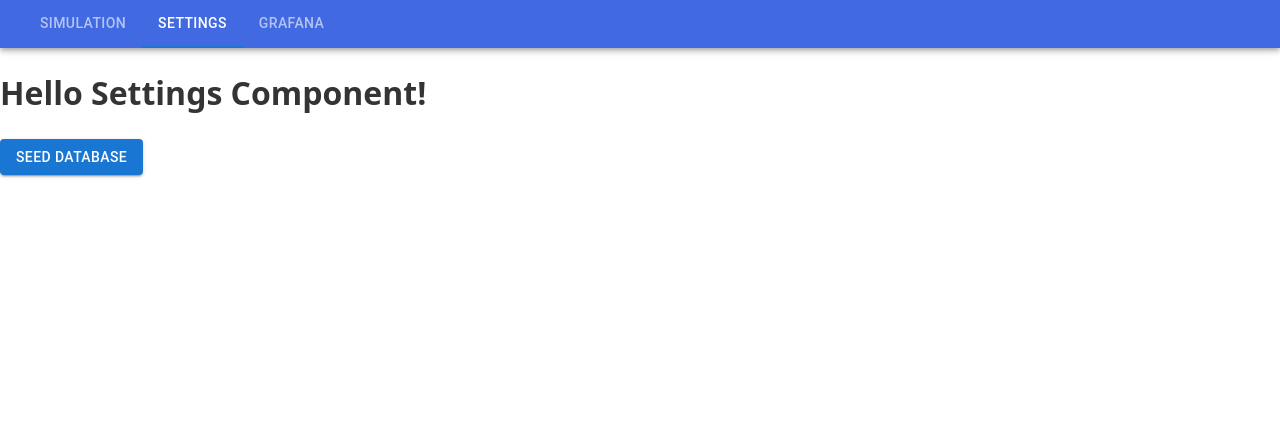
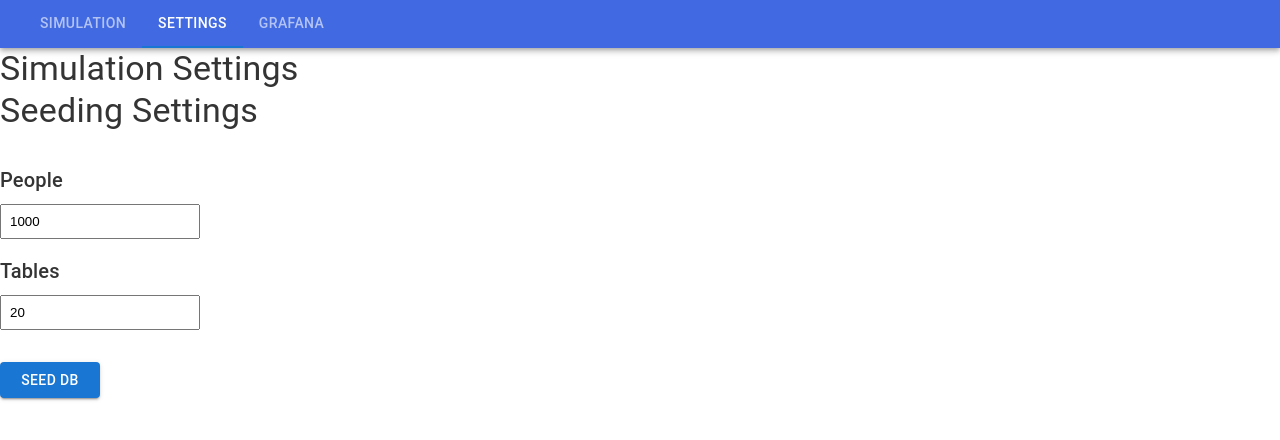
Before and after one commit to Mionuel/unicaf, a React app in the folder frontend/: page /settings in a window 1280 px wide. Shown: the top 440 px of the page. Built offline with nearby package versions, Linux system fonts and the light colour scheme; the HTML template or start-up script is replaced by a standard one.

Commit message:
feat: added the ability to change some seeding settings (total people, total tables)

```diff
--- a/frontend/src/features/settings/SettingsPage.jsx
+++ b/frontend/src/features/settings/SettingsPage.jsx
@@ -1,20 +1,70 @@
-import { Button } from "@mui/material";
+import { Button, Stack, Typography } from "@mui/material";
+import { useState } from "react";
+import NumberField from "src/features/settings/components/NumberField";
 import { seedDB } from "src/features/settings/services/settings_service";
 
 function SettingsPage() {
-  const greeting = "Hello Settings Component!";
+  // const [simSettings, setSimSettings] = useState({
+  //   peoplePerSecond: 2,
+  //   simulationInterval: 0.2,
+  //   maxQueueSize: 50,
+  // });
+
+  // const handleSimChange = (key) => (event) => {
+  //   const newValue = event?.target ? Number(event.target.value) : Number(event);
+  //   setSimSettings((prev) => ({ ...prev, [key]: newValue }));
+  // };
+
+  const [seedSettings, setSeedSettings] = useState({
+    peopleTotal: 1000,
+    tablesTotal: 20,
+  });
+
+  // Curried function for Seeding Settings
+  const handleSeedChange = (key) => (event) => {
+    const newValue = event?.target ? Number(event.target.value) : Number(event);
+    setSeedSettings((prev) => ({ ...prev, [key]: newValue }));
+  };
 
   const handleSeed = async () => {
-    const result = await seedDB();
+    const result = await seedDB(seedSettings);
     console.log(result);
   };
 
   return (
     <>
-      <h1>{greeting}</h1>
-      <Button variant="contained" onClick={handleSeed}>
-        Seed Database
-      </Button>
+      <Stack>
+        <Typography variant="h4">Simulation Settings</Typography>
+      </Stack>
+
+      <Stack direction="column" spacing={4}>
+        <Typography variant="h4">Seeding Settings</Typography>
+
+        <Stack direction="column" sx={{ maxWidth: 200 }}>
+          <Stack direction="column" spacing={2}>
+            <NumberField
+              type="number"
+              label="People"
+              min={100}
+              max={10000}
+              value={seedSettings.peopleTotal}
+              onChange={handleSeedChange("peopleTotal")}
+            />
+
+            <NumberField
+              type="number"
+              label="Tables"
+              min={20}
+              max={100}
+              value={seedSettings.tablesTotal}
+              onChange={handleSeedChange("tablesTotal")}
+            />
+          </Stack>
+        </Stack>
+        <Button variant="contained" onClick={handleSeed} sx={{ maxWidth: 100 }}>
+          Seed DB
+        </Button>
+      </Stack>
     </>
   );
 }
--- /dev/null
+++ b/frontend/src/features/settings/components/NumberField.jsx
@@ -0,0 +1,14 @@
+import { Stack, Typography } from "@mui/material";
+
+function NumberField({ label, ...props }) {
+  return (
+    <Stack spacing={1}>
+      <Typography component="label" variant="h6">
+        {label}
+      </Typography>
+      <input type="number" style={{ padding: "8px" }} {...props} />
+    </Stack>
+  );
+}
+
+export default NumberField;
--- a/frontend/src/features/settings/services/settings_service.js
+++ b/frontend/src/features/settings/services/settings_service.js
@@ -1,6 +1,12 @@
 import api from "src/features/shared/services/api";
 
-export async function seedDB() {
-  const res = await api.post("/seed");
-  return true;
+export async function seedDB(seedSettings) {
+  try {
+    const res = await api.post("/seed", seedSettings);
+
+    return res.data;
+  } catch (error) {
+    console.error("Failed to seed DB:", error);
+    throw error;
+  }
 }
```
Also changed, not shown: 2 other files (tests, documents, lock files or other folders).
